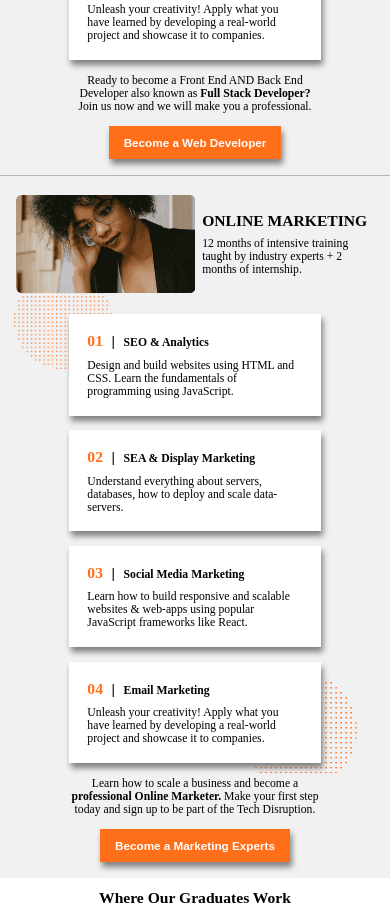
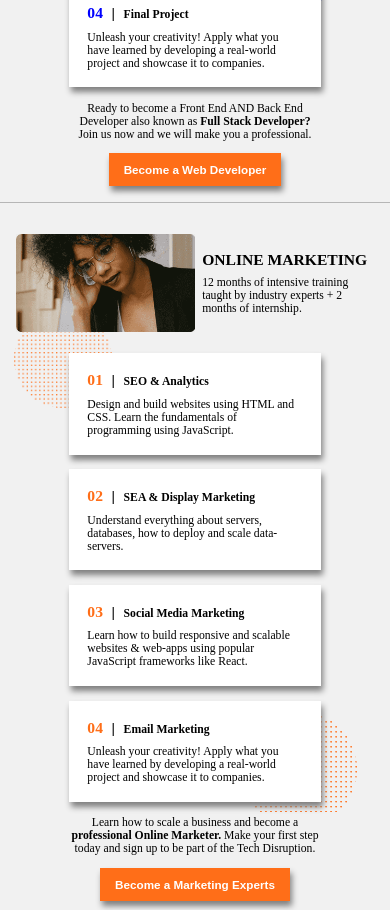
Before and after one commit to atakriti/dci-clone, a website: page src/index.html in a window 390 px wide. Shown: the part 1432-2342 px from the top of the page. Drawn offline with nearby package versions, Linux system fonts and the light colour scheme; files that its build step writes are made by us from their sources.

Commit message:
updated max600

```diff
--- a/src/scss/mobile.scss
+++ b/src/scss/mobile.scss
@@ -81,6 +81,7 @@
     // ================= Web-Development ==================
     .wd{
         width: 100%;
+        margin: 7% 0;
         .top-part{
             padding: 1% 0%;
             .wd-text{
@@ -159,6 +160,8 @@
 
     .om{
         width: 100%;
+        padding-bottom: 10%;
+        padding-top: 0%;
         .top-part{
             padding: 1% 0%;
             .om-text{
```
